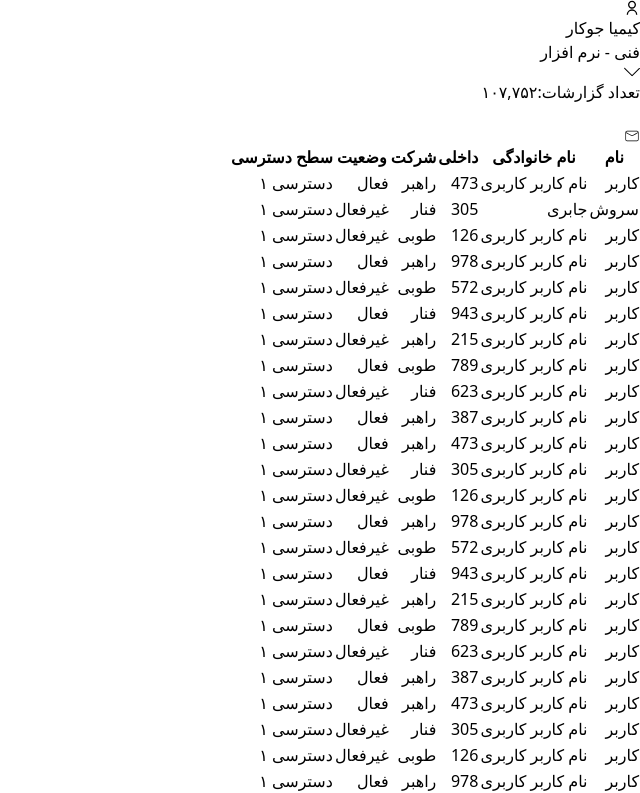
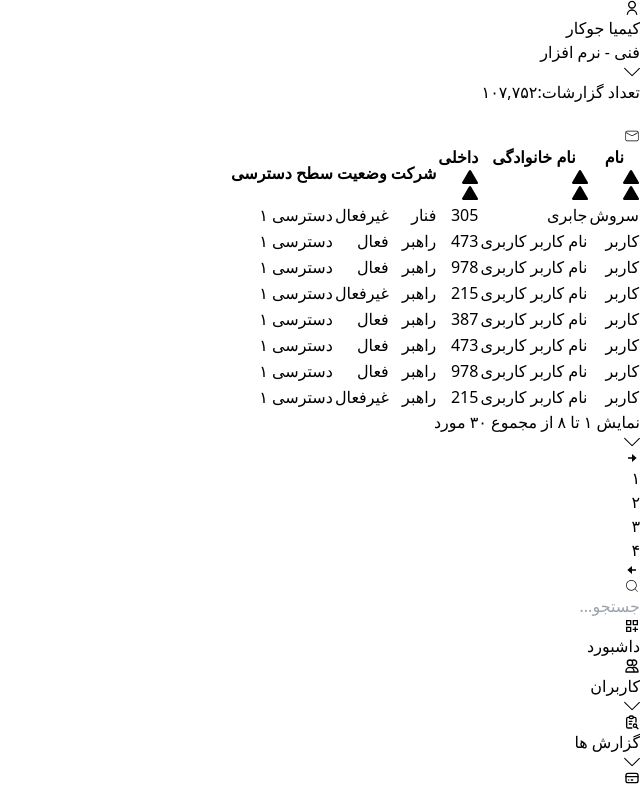
Before and after one commit to Frontest/Frontest, a React (Vite) app: page / in a window 1280 px wide. Shown: the top 793 px of the page, without its empty margins (640-1280 px from the left). Built offline with nearby package versions, Linux system fonts and the light colour scheme.

Commit message:
sort + pagination v2

```diff
--- a/src/components/Table/Pagination.jsx
+++ b/src/components/Table/Pagination.jsx
@@ -1,40 +1,63 @@
 import { useState } from "react";
 import { BiSolidLeftArrowAlt, BiSolidRightArrowAlt } from "react-icons/bi";
-const Pagination = ({ pagesNumber, currentPage, pageChanger }) => {
+const Pagination = ({
+  pagesNumber,
+  currentPage,
+  pageChanger,
+  paginationOptions: {
+    nextPage,
+    previousPage,
+    canNextPage,
+    canPreviousPage,
+    gotoPage,
+  },
+}) => {
+  const buttons = pagesNumber.map((pageLabel, i) => {
+    const shouldSummerize = pagesNumber.length > 4;
+    if (shouldSummerize) {
+    }
+    return (
+      <div
+        className={`mx-[5px] flex h-[30px] w-[30px] cursor-pointer items-center justify-center rounded-xl border border-black ${
+          i + 1 === currentPage && "border-none bg-[#219ebc] text-white"
+        }`}
+        onClick={() => {
+          gotoPage(i);
+        }}
+      >
+        {pageLabel.toString().latin2Persian()}
+      </div>
+    );
+  });
+
   return (
-    <div className="flex ">
+    <div className="flex select-none">
       <div
-        className={`mx-[5px] flex h-[30px] w-[30px] cursor-pointer items-center justify-center rounded-xl border border-black text-[20px] ${
-          currentPage === 1 &&
-          " cursor-not-allowed border-[#d4d4d4] text-[#d4d4d4]"
+        className={`mx-[5px] flex h-[30px] w-[30px] cursor-pointer items-center justify-center rounded-xl border text-[20px] ${
+          !canPreviousPage
+            ? " cursor-not-allowed border border-[#d4d4d4] text-[#d4d4d4]"
+            : "border-black"
         }`}
         onClick={(e) => {
-          if (currentPage !== 1) {
+          if (canPreviousPage) {
             pageChanger(currentPage - 1);
+            previousPage();
           }
         }}
       >
         <BiSolidRightArrowAlt />
       </div>
-      {summerizePages(pagesNumber).map((pageLabel, i) => {
-        return (
-          <div
-            className={`mx-[5px] flex h-[30px] w-[30px] cursor-pointer items-center justify-center rounded-xl border border-black ${
-              i + 1 === currentPage && "border-none bg-[#219ebc] text-white"
-            }`}
-          >
-            {pageLabel}
-          </div>
-        );
-      })}
+      {buttons}
       <div
-        className={`mx-[5px] flex h-[30px] w-[30px] cursor-pointer items-center justify-center rounded-xl border border-black text-[20px] ${
-          currentPage === pagesNumber &&
-          " cursor-not-allowed border-[#d4d4d4] text-[#d4d4d4]"
+        className={`mx-[5px] flex h-[30px] w-[30px] cursor-pointer items-center justify-center rounded-xl border  text-[20px] ${
+          !canNextPage
+            ? " cursor-not-allowed border border-[#d4d4d4] text-[#d4d4d4]"
+            : "border-black"
         }`}
         onClick={(e) => {
-          if (currentPage !== pagesNumber) {
+          if (canNextPage) {
             pageChanger(currentPage + 1);
+            nextPage();
           }
         }}
       >
--- /dev/null
+++ b/src/components/Table/Select.jsx
@@ -0,0 +1,24 @@
+import { SlArrowDown } from "react-icons/sl";
+
+const Select = ({ total, pageSize, currentPage, pageItems }) => {
+  const firstItemNumber = pageSize * (currentPage - 1) + 1;
+  return (
+    <div className="flex items-center">
+      <div className="ml-[15px] text-[13px] text-[#7f8285]">
+        <p>{`نمایش ${firstItemNumber.toString().latin2Persian()} تا ${(
+          firstItemNumber +
+          pageItems -
+          1
+        )
+          .toString()
+          .latin2Persian()} از مجموع ${total
+          .toString()
+          .latin2Persian()} مورد`}</p>
+      </div>
+      <div class="relative px-[13px] py-[3px] h-[30px] w-[60px] rounded-xl border border-[#939393] flex items-center">
+        <SlArrowDown className="text-[8px] " />
+      </div>
+    </div>
+  );
+};
+export default Select;
--- /dev/null
+++ b/src/components/Table/SortTriangles.jsx
@@ -0,0 +1,25 @@
+import { BsTriangleFill } from "react-icons/bs";
+const SortTriangles = ({ isDesc }) => {
+  let currentStyle = {
+    up: "",
+    down: "",
+  };
+  if (isDesc === undefined) {
+    currentStyle.down = "text-[#959595]";
+    currentStyle.up = "text-[#959595]";
+  } else if (isDesc === false) {
+    currentStyle.down = "text-[#959595]";
+    currentStyle.up = "text-[#333]";
+  } else if (isDesc === true) {
+    currentStyle.down = "text-[#333]";
+    currentStyle.up = "text-[#959595]";
+  }
+
+  return (
+    <div className="flex flex-col text-[9px]">
+      <BsTriangleFill className={`${currentStyle.up}`} />
+      <BsTriangleFill className={`scale-y-[-1] ${currentStyle.down}`} />
+    </div>
+  );
+};
+export default SortTriangles;
--- a/src/components/Table/Table.jsx
+++ b/src/components/Table/Table.jsx
@@ -8,6 +8,8 @@ import {
 import { useSearch } from "../../context/SearchContext";
 import { useEffect, useState } from "react";
 import Pagination from "./Pagination";
+import Select from "./Select";
+import SortTriangles from "./SortTriangles";
 const Table = ({ data, columns }) => {
   const [pageNumber, setPageNumber] = useState(1);
   const { searchValue } = useSearch();
@@ -18,38 +20,67 @@ const Table = ({ data, columns }) => {
     rows,
     prepareRow,
     setGlobalFilter,
+    nextPage,
+    previousPage,
+    canNextPage,
+    canPreviousPage,
+    pageOptions,
+    page,
+    state: { pageIndex, pageSize },
+    gotoPage,
   } = useTable(
-    { columns, data, filterTypes, initialState: { pageIndex: 0 } },
+    {
+      columns,
+      data,
+      filterTypes,
+      initialState: {
+        pageIndex: 0,
+        pageSize: 8,
+        sortBy: [{ id: "name" }, { id: "lastName" }, { id: "company" }],
+      },
+    },
     useFilters,
     useGlobalFilter,
+    useSortBy,
     usePagination
   );
 
   useEffect(() => {
     setGlobalFilter(searchValue);
   }, [searchValue]);
+
   return (
     <>
       <table className="block w-full " {...getTableProps()}>
-        <thead className="block border-y-2 px-[40px] text-[15px]">
+        <thead className="block select-none border-y-2 px-[40px] text-[15px]">
           {headerGroups.map((headerGroup) => (
             <tr
               className="my-[10px] flex "
               {...headerGroup.getHeaderGroupProps()}
             >
-              {headerGroup.headers.map((column) => (
-                <th
-                  {...column.getHeaderProps()}
-                  className=" w-[100%] text-right font-bold text-gray-800"
-                >
-                  {column.render("Header")}
-                </th>
-              ))}
+              {headerGroup.headers.map((column) => {
+                console.log({ c: column.isSorted });
+                return (
+                  <th
+                    {...column.getHeaderProps(column.getSortByToggleProps())}
+                    className={
+                      " flex w-[100%] items-center text-right font-bold text-gray-800"
+                    }
+                  >
+                    {column.render("Header")}
+                    {!column.disableSortBy && (
+                      <span className="mr-[5px]">
+                        <SortTriangles isDesc={column.isSortedDesc} />
+                      </span>
+                    )}
+                  </th>
+                );
+              })}
             </tr>
           ))}
         </thead>
         <tbody className="block text-[13px]" {...getTableBodyProps()}>
-          {rows.map((row) => {
+          {page.map((row) => {
             prepareRow(row);
             return (
               <tr
@@ -69,13 +100,24 @@ const Table = ({ data, columns }) => {
           })}
         </tbody>
       </table>
-      <div className="footer mt-[70px] flex w-full items-center justify-between bg-white px-[50px]">
-        <span>hello</span>
+      <div className="footer absolute  bottom-[60px]  left-[50%] mx-auto flex w-full translate-x-[-50%] items-center justify-between bg-white px-[50px]">
+        <Select
+          total={data.length}
+          currentPage={pageIndex + 1}
+          pageSize={pageSize}
+          pageItems={page.length}
+        />
         <Pagination
-          pagesNumber={3}
-          // pagesNumber={data.length}
-          currentPage={pageNumber}
+          pagesNumber={pageOptions.map((e) => e + 1)}
+          currentPage={pageIndex + 1}
           pageChanger={setPageNumber}
+          paginationOptions={{
+            nextPage,
+            previousPage,
+            canNextPage,
+            canPreviousPage,
+            gotoPage,
+          }}
         />
       </div>
     </>
--- a/src/components/Table/TableSection.jsx
+++ b/src/components/Table/TableSection.jsx
@@ -9,15 +9,17 @@ const TableSection = () => {
       { Header: "نام", accessor: "name" },
       { Header: "نام خانوادگی", accessor: "lastName" },
       { Header: "داخلی", accessor: "internal" },
-      { Header: "شرکت", accessor: "company" },
+      { Header: "شرکت", accessor: "company", disableSortBy: true },
       {
         Header: "وضعیت",
         accessor: "isActive",
         Cell: ({ cell: { value } }) => <Status status={value} />,
+        disableSortBy: true,
       },
       {
         Header: "سطح دسترسی",
         accessor: "access",
+        disableSortBy: true,
         Cell: ({ cell: { value } }) => (
           <div className="flex h-[30px] items-center justify-center rounded-full bg-[#0096c7] text-white">
             {value}
@@ -38,7 +40,7 @@ const TableSection = () => {
   }, []);
 
   return (
-    <div className="main-table mt-[40px] w-full px-[20px]">
+    <div className="main-table relative mt-[40px] h-[600px] w-full px-[20px]">
       {usersData && <Table columns={columns} data={usersData} />}
     </div>
   );
```
